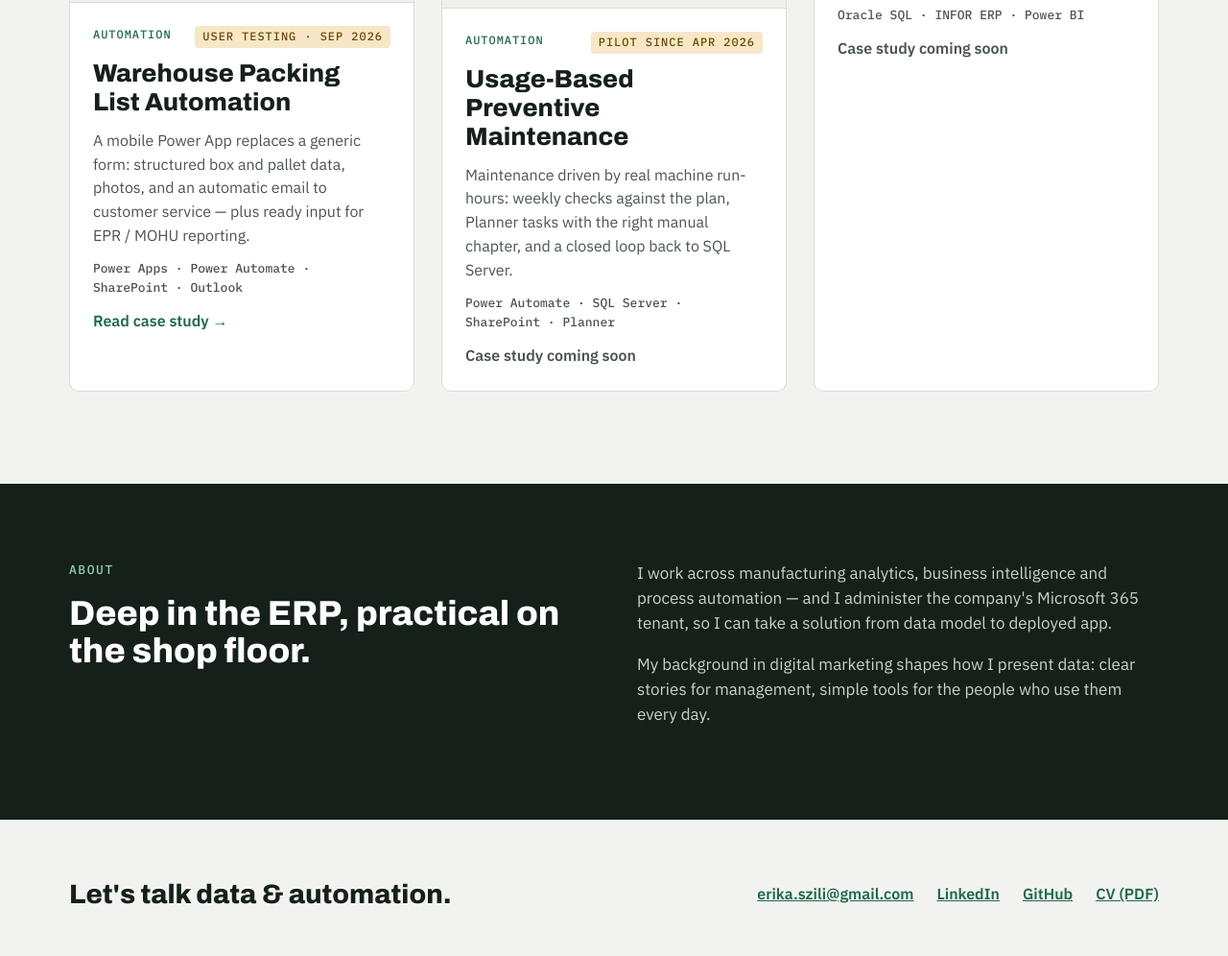
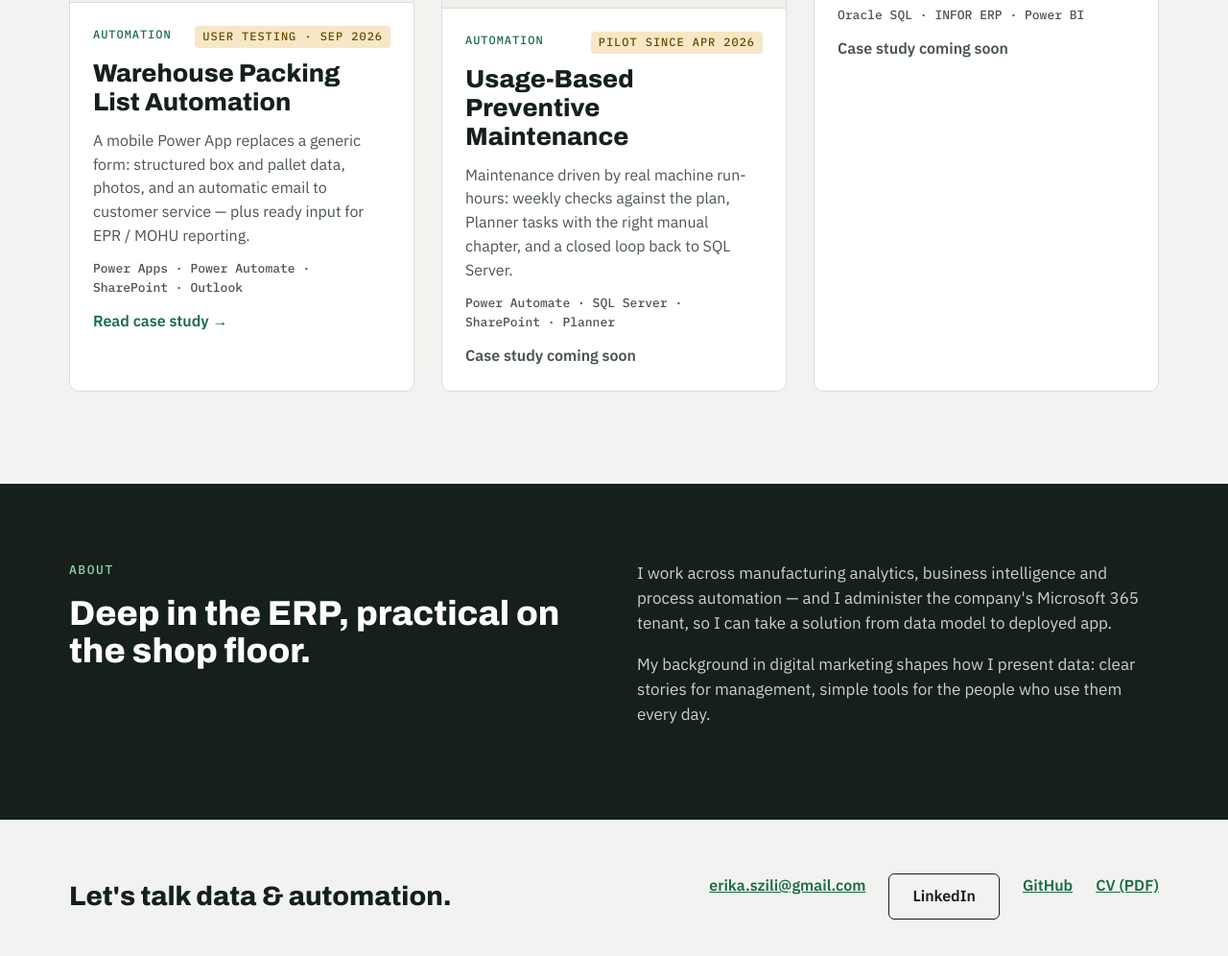
Before and after one commit to erikasz/erikasz.github.io, a plain HTML site: page index.html in a window 1280 px wide. Shown: the part 1329-2325 px from the top of the page at 96% size. Drawn offline with Linux system fonts and the light colour scheme.

Commit message:
Update LinkedIn link to use button style

```diff
--- a/index.html
+++ b/index.html
@@ -107,7 +107,7 @@
 <div class="big">Let's talk data &amp; automation.</div>
 <div class="links">
 <a href="mailto:erika.szili@gmail.com">erika.szili@gmail.com</a>
-<a href="https://www.linkedin.com/in/erikaszili/">LinkedIn</a>
+<a class="btn btn-ghost" href="https://www.linkedin.com/in/erikaszili/" target="_blank" rel="noopener">LinkedIn</a>
 <a href="https://github.com/erikasz">GitHub</a>
 <a href="Erika_Szili_CV.pdf" target="_blank" rel="noopener">CV (PDF)</a>
 </div>
```
